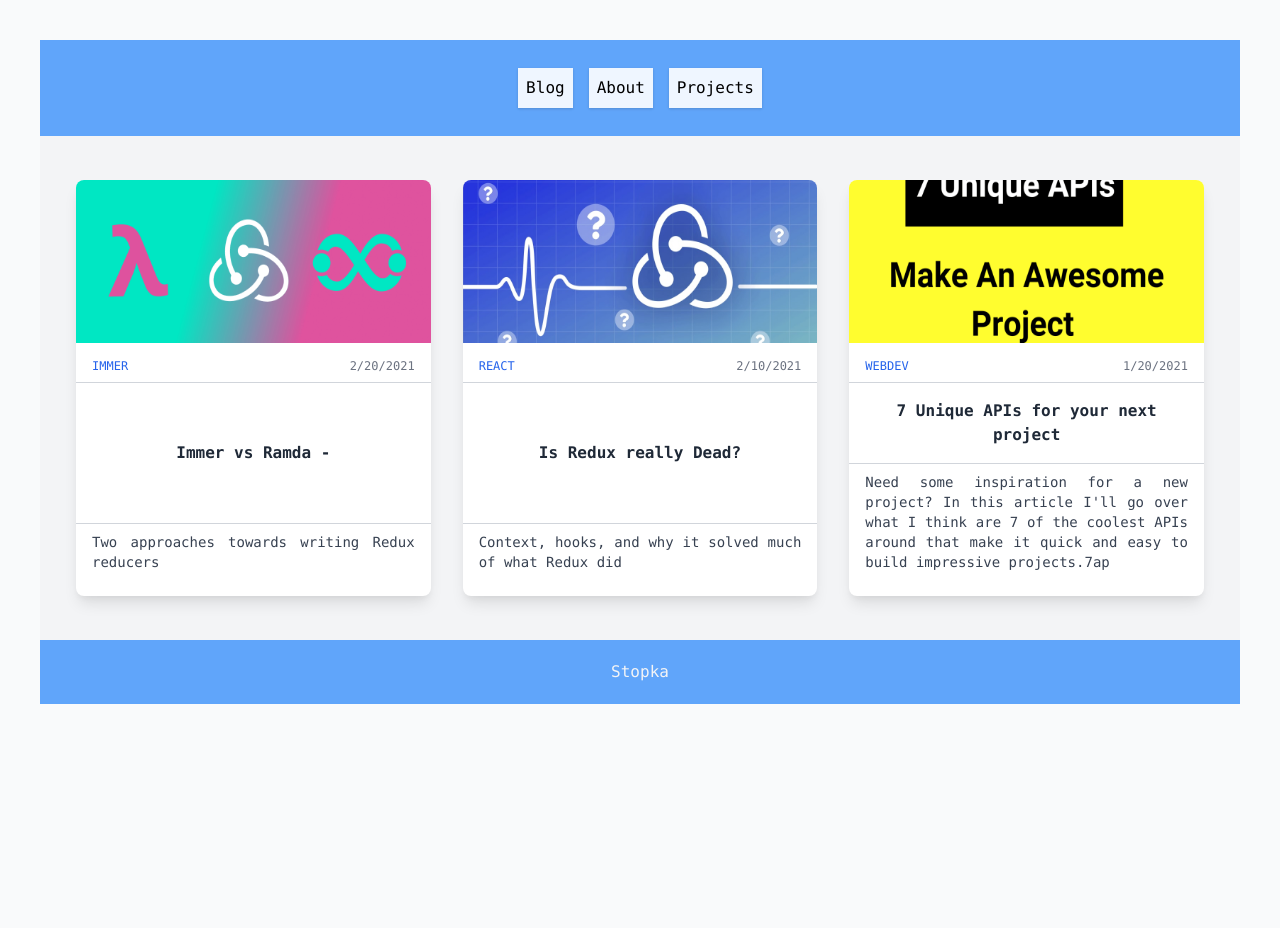
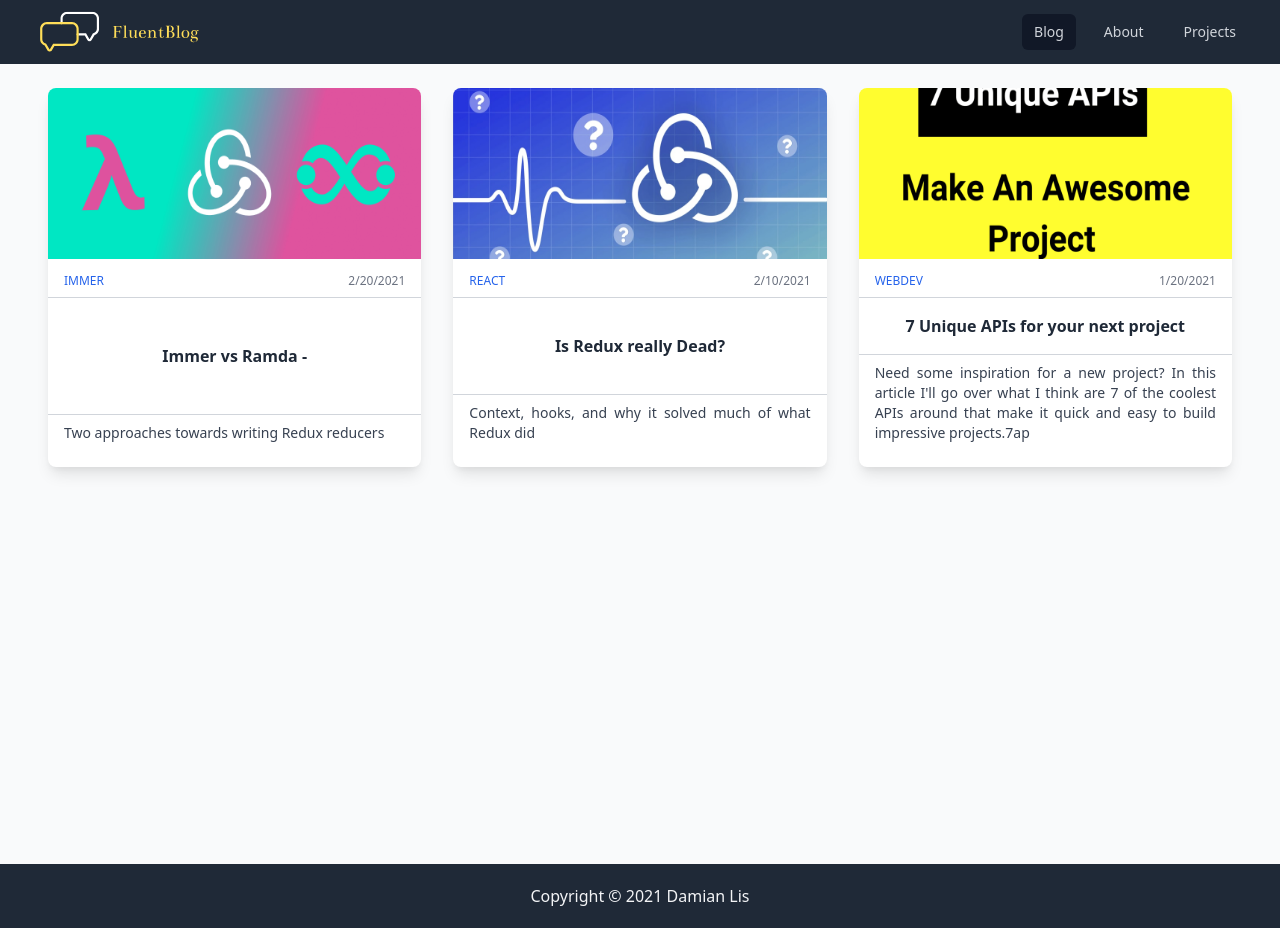
Before and after one commit to damian-lis/fluent-blog, a Next.js app: page / in a window 1280 px wide. Before the commit the page ends 800 px from the top, so only its background shows below. Built offline with nearby package versions, Linux system fonts and the light colour scheme.

Commit message:
Created Footer.js, Navbar.js component and Layout.js container

```diff
--- /dev/null
+++ b/components/Footer.js
@@ -0,0 +1,7 @@
+export default () => {
+  return (
+    <footer className="bg-gray-800 p-5 text-gray-100 text-center">
+      <div className="max-w-7xl mx-auto">Copyright © 2021 Damian Lis</div>
+    </footer>
+  );
+};
--- a/components/Layout/index.js
+++ /dev/null
@@ -1,25 +0,0 @@
-import Link from 'next/link';
-
-const navLinks = [
-  { path: '/', label: 'Blog', id: 1 },
-  { path: '/about', label: 'About', id: 2 },
-  { path: '/projects', label: 'Projects', id: 3 }
-];
-
-export default function Layout({ children }) {
-  return (
-    <div className="p-10 font-mono max-w-screen-xl mx-auto">
-      <nav className="bg-blue-400 p-5 flex justify-center">
-        {navLinks.map((link) => (
-          <Link key={link.id} href={link.path}>
-            <a className="shadow md:-40 bg-blue-50 p-2 m-2 text-center hover:bg-gray-50 ">
-              {link.label}
-            </a>
-          </Link>
-        ))}
-      </nav>
-      <main className="bg-gray-100 p-5">{children}</main>
-      <footer className="bg-blue-400 p-5 text-gray-100 text-center">Stopka</footer>
-    </div>
-  );
-}
--- /dev/null
+++ b/components/Navbar.js
@@ -0,0 +1,100 @@
+import Link from 'next/link';
+import { useRouter } from 'next/router';
+import { useState } from 'react';
+
+const navLinks = [
+  { path: '/', label: 'Blog', id: 1 },
+  { path: '/about', label: 'About', id: 2 },
+  { path: '/projects', label: 'Projects', id: 3 }
+];
+
+export default function Navbar() {
+  const [mobileMenu, setMobileMenu] = useState(false);
+
+  const handleMobileMenu = () => {
+    setMobileMenu((prevState) => !prevState);
+    console.log(mobileMenu);
+  };
+
+  const router = useRouter();
+
+  return (
+    <nav className="bg-gray-800">
+      <div className="max-w-7xl mx-auto px-2 sm:px-6 lg:px-8">
+        <div className="relative flex items-center justify-between h-16">
+          <div className="absolute inset-y-0 left-0 flex items-center sm:hidden">
+            <button
+              onClick={handleMobileMenu}
+              type="button"
+              className="inline-flex items-center justify-center p-2 rounded-md text-gray-400 hover:text-white hover:bg-gray-700 focus:outline-none focus:ring-2 focus:ring-inset focus:ring-white focus:outline-none">
+              <img className="block h-6 w-6" src="/icons/hamburger.svg" />
+            </button>
+          </div>
+
+          <div className="flex-1 flex items-center justify-center sm:items-stretch sm:justify-between">
+            <div className="flex-shrink-0 flex items-center">
+              <Link href="/">
+                <a>
+                  <img
+                    className="block hidden sm:block h-11 w-auto"
+                    src="/icons/fluentblog.svg"
+                    alt="FluentBlog"
+                  />
+                  <img
+                    className="block sm:hidden h-11 w-auto"
+                    src="/icons/fluentblogmobile.svg"
+                    alt="FluentBlog"
+                  />
+                </a>
+              </Link>
+            </div>
+
+            <div className="hidden sm:block sm:ml-6 flex justify-center items-center">
+              <div className=" flex space-x-4 ">
+                {navLinks.map((link) => (
+                  <Link href={link.path} key={link.id}>
+                    <a
+                      className={`${
+                        router.pathname === link.path
+                          ? ' bg-gray-900'
+                          : 'hover:bg-gray-700 hover:text-white'
+                      }  text-gray-300  px-3 py-2 my-2 rounded-md text-sm font-medium navlink`}>
+                      {link.label}
+                    </a>
+                  </Link>
+                ))}
+              </div>
+            </div>
+          </div>
+        </div>
+      </div>
+
+      {mobileMenu && (
+        <div className="sm:hidden">
+          <div className="px-2 pt-2 pb-3 space-y-1">
+            <a
+              href="#"
+              className="bg-gray-900 text-white block px-3 py-2 rounded-md text-base font-medium">
+              Dashboard
+            </a>
+            <a
+              href="#"
+              className=" text-gray-300 hover:bg-gray-700 hover:text-white block px-3 py-2 rounded-md text-base font-medium">
+              Team
+            </a>
+            <a
+              href="#"
+              className="text-gray-300 hover:bg-gray-700 hover:text-white block px-3 py-2 rounded-md text-base font-medium">
+              Projects
+            </a>
+            <a
+              href="#"
+              className="text-gray-300 hover:bg-gray-700 hover:text-white block px-3 py-2 rounded-md text-base font-medium">
+              Calendar
+            </a>
+          </div>
+        </div>
+      )}
+    </nav>
+  );
+}
--- /dev/null
+++ b/containers/Layout.js
@@ -0,0 +1,14 @@
+import Navbar from 'components/Navbar';
+import Footer from 'components/Footer';
+
+export default ({ children }) => {
+  return (
+    <>
+      <Navbar />
+      <div className="max-w-7xl mx-auto px-2 sm:px-6 lg:px-8 ">
+        <main className="min-h-screen">{children}</main>
+      </div>
+      <Footer />
+    </>
+  );
+};
--- a/pages/about.js
+++ b/pages/about.js
@@ -1,4 +1,4 @@
-import Layout from 'components/Layout';
+import Layout from 'containers/Layout';
 
 export default function About() {
   return <Layout>About me</Layout>;
--- a/pages/articles/[slug].js
+++ b/pages/articles/[slug].js
@@ -1,4 +1,4 @@
-import Layout from 'components/Layout';
+import Layout from 'containers/Layout';
 import Head from 'next/head';
 import { getArticle, getListOfArticles } from 'services/articles';
 
--- a/pages/index.js
+++ b/pages/index.js
@@ -1,4 +1,5 @@
-import Layout from 'components/Layout';
+// import Layout from 'components/Layout';
+import Layout from 'containers/Layout';
 import Head from 'next/head';
 import Image from 'next/image';
 import Link from 'next/link';
--- a/pages/projects.js
+++ b/pages/projects.js
@@ -1,4 +1,4 @@
-import Layout from 'components/Layout';
+import Layout from 'containers/Layout';
 import Head from 'next/head';
 import { getAllProjects } from 'services/projects';
 
```
